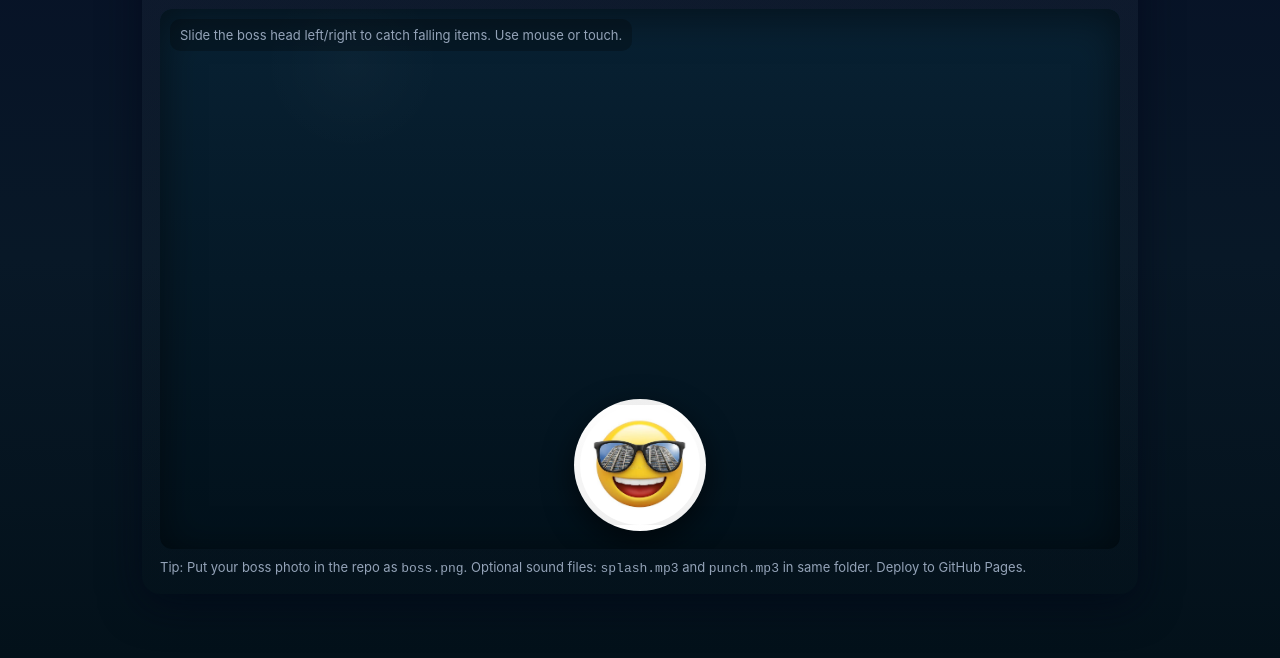
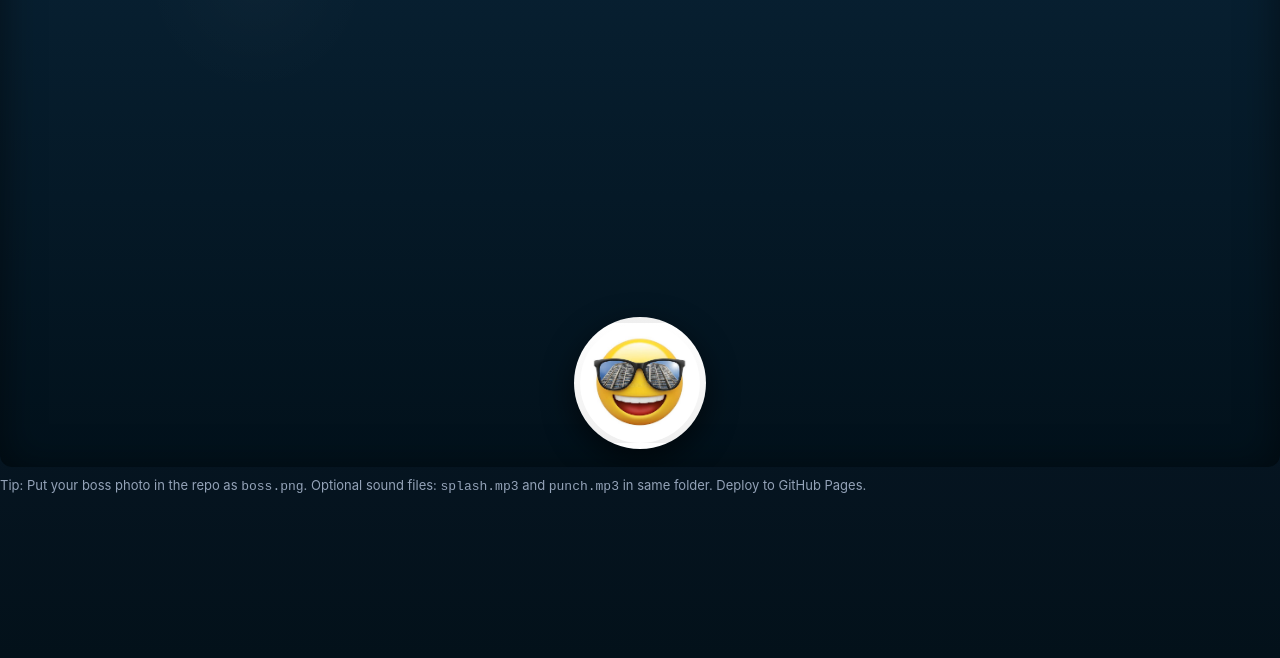
Before and after one commit to folio304/Boss, a plain HTML site: page index.html in a window 1280 px wide. Shown: the part 142-800 px from the top of the page. Drawn offline with Linux system fonts and the light colour scheme.

Commit message:
Update index.html

```diff
--- a/index.html
+++ b/index.html
@@ -7,9 +7,9 @@
   <title>Splash the Boss - GitHub Game</title>
   <style>
     :root{--bg:#0f1724;--card:#0b1220;--accent:#ff6b6b;--muted:#94a3b8}
-    html,body{height:100%;margin:0;font-family:Inter,system-ui,Segoe UI,Roboto,"Helvetica Neue",Arial}
+    html,body{margin:0;height:100vh;width:100vw;overflow:hidden;background:linear-gradient(180deg,#071127 0%, #081827 50%, #03111a 100%);color:#e6eef8;font-family:Inter,system-ui,Segoe UI,Roboto,Arial;display:flex;flex-direction:column;}
     body{background:linear-gradient(180deg,#071127 0%, #081827 50%, #03111a 100%);color:#e6eef8;display:flex;align-items:center;justify-content:center}
-    .game-wrap{width:960px;max-width:96vw;background:linear-gradient(180deg, rgba(255,255,255,0.03), rgba(0,0,0,0.02));border-radius:18px;padding:18px;box-shadow:0 10px 40px rgba(2,6,23,0.6)}
+    .game-wrap{width:100vw;height:100vh;max-width:100vw;max-height:100vh;border-radius:0;padding:0;box-shadow:none;background:transparent;display:flex;flex-direction:column;}
     header{display:flex;align-items:center;justify-content:space-between;margin-bottom:12px}
     h1{font-size:20px;margin:0}
     .controls{display:flex;gap:8px;align-items:center}
```
